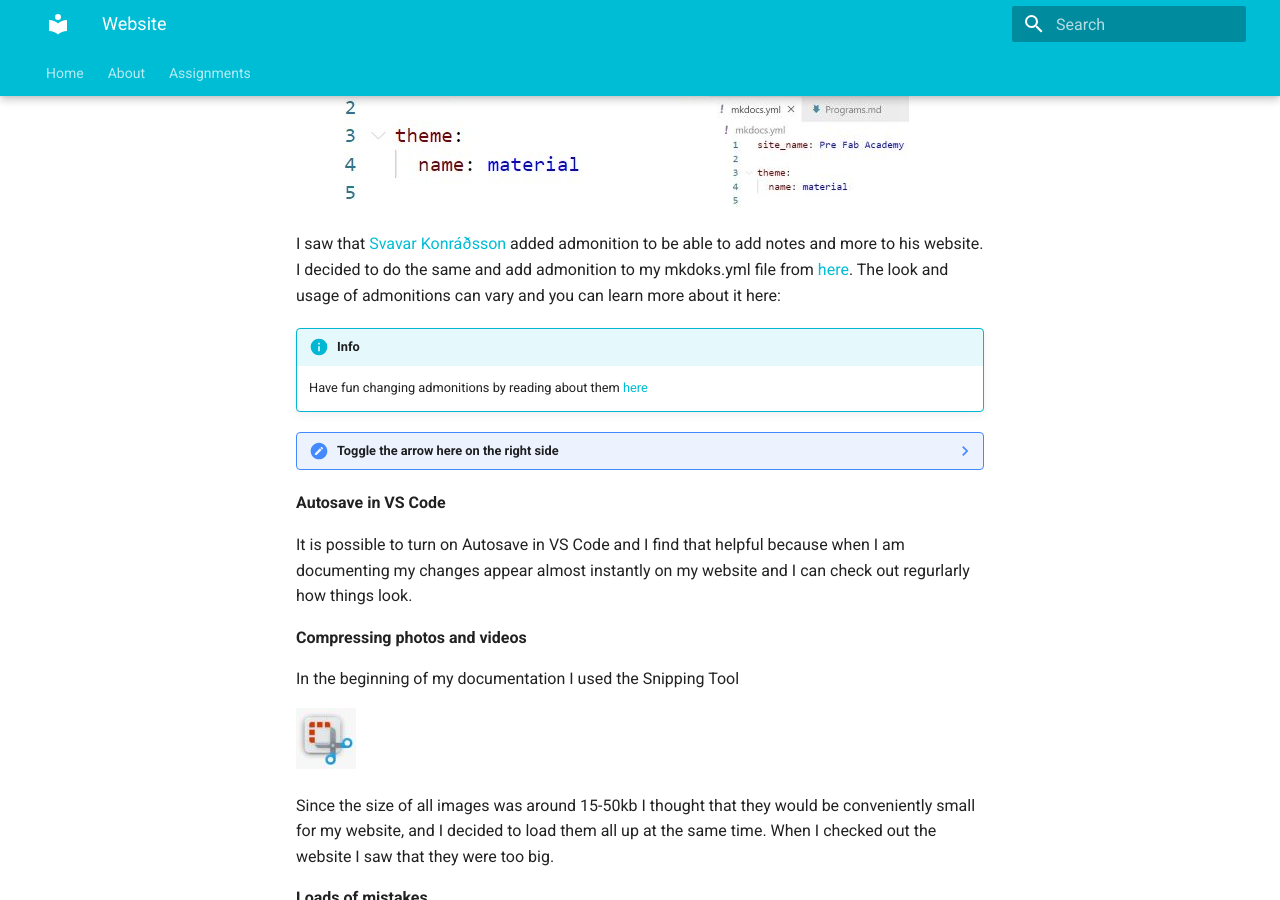
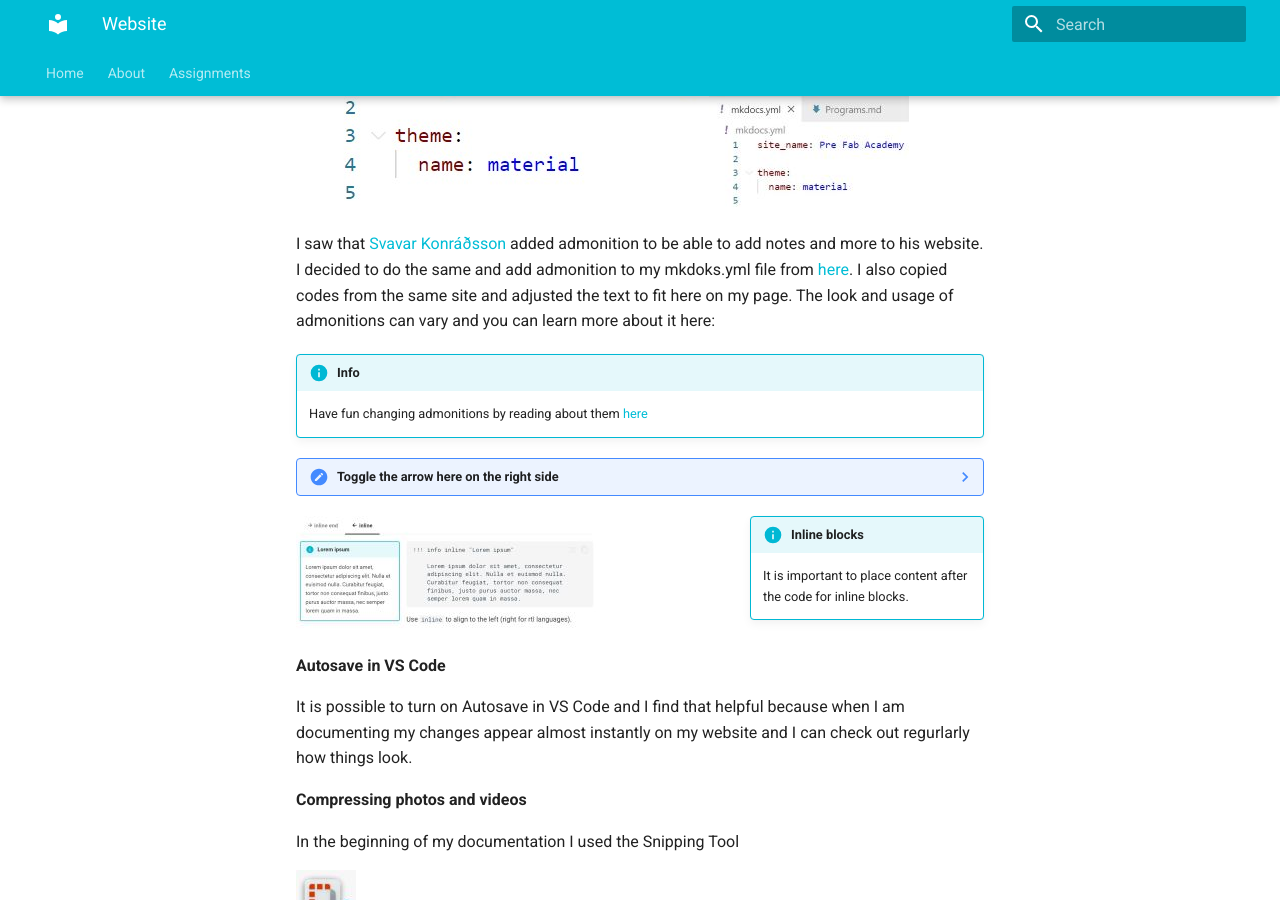
Before and after one commit to OlofH2/Before-Fab-Academy, an MkDocs documentation site: the page built from docs/Website.md, in a window 1280 px wide and 900 px high, scrolled down 1196 px. Built offline with MkDocs 1.6.1 and Material for MkDocs 9.7.7, drawn with Linux system fonts in a browser that asks for light colours.

Commit message:
Try to have a picture beside Inline code

```diff
--- a/docs/Website.md
+++ b/docs/Website.md
@@ -26,7 +26,7 @@ To set up Material for docs I installed a Python package by copying and pasting
 ![Theme_Material1](img/Theme_in_mkdocs_before_new_theme.jpg)
 ![Theme_Material](img/Theme_in_mkdocs_before_new_theme_200x113.jpg)
 
-I saw that [Svavar Konráðsson](https://fabacademy.org/2023/labs/isafjordur/students/svavar-konradsson/index.html) added admonition to be able to add notes and more to his website. I decided to do the same and add admonition to my mkdoks.yml file from [here](https://squidfunk.github.io/mkdocs-material/reference/admonitions/). The look and usage of admonitions can vary and you can learn more about it here:
+I saw that [Svavar Konráðsson](https://fabacademy.org/2023/labs/isafjordur/students/svavar-konradsson/index.html) added admonition to be able to add notes and more to his website. I decided to do the same and add admonition to my mkdoks.yml file from [here](https://squidfunk.github.io/mkdocs-material/reference/admonitions/). I also copied codes from the same site and adjusted the text to fit here on my page. The look and usage of admonitions can vary and you can learn more about it here:
 
 !!!Info
 
@@ -35,6 +35,12 @@ I saw that [Svavar Konráðsson](https://fabacademy.org/2023/labs/isafjordur/stu
 ??? note "Toggle the arrow here on the right side"
 
     I think it´s absolutely brilliant to be able to make a collapsable block, like this one, with a small toggle to the right.
+
+!!! info inline end "Inline blocks"
+
+    It is important to place content after the code for inline blocks.
+
+![Inline_Code_Example](img/Inline_code_example_300x113.jpg)
 
 **Autosave in VS Code**
 
```
Also changed, not shown: docs/img/Inline_code_example_300x113.jpg (added).
